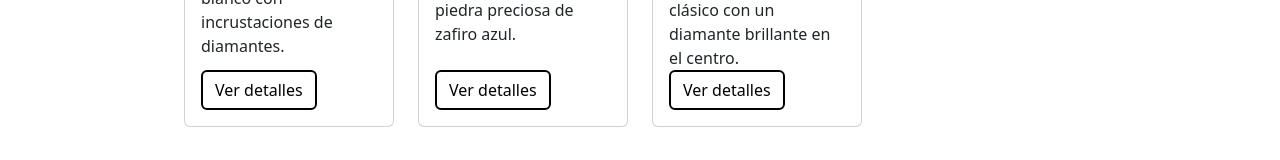
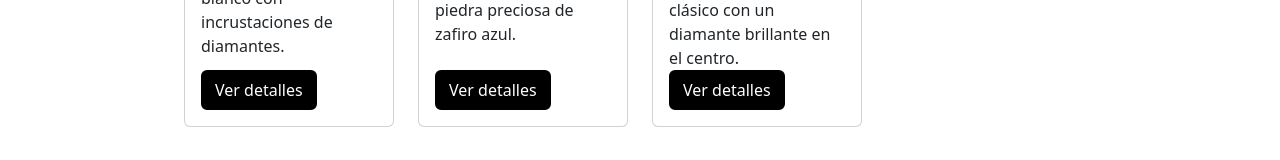
Before and after one commit to lautato15/Mineralizarte-ECommerce-React, a React (Vite) app: page /category/1 in a window 1280 px wide. Shown: the part 485-645 px from the top of the page. Built offline with nearby package versions, Linux system fonts and the light colour scheme.

Commit message:
Update Item.jsx

```diff
--- a/src/components/Item.jsx
+++ b/src/components/Item.jsx
@@ -19,7 +19,7 @@ function Item({ product }) {
           </Card.Text>
 
           <Link
-            className="text-decoration-none text-black btn border-black border-2 "
+            className="text-decoration-none text-white bg-black btn border-black border-2 "
             to={`/item/${product.id}`}
           >
             Ver detalles
```
